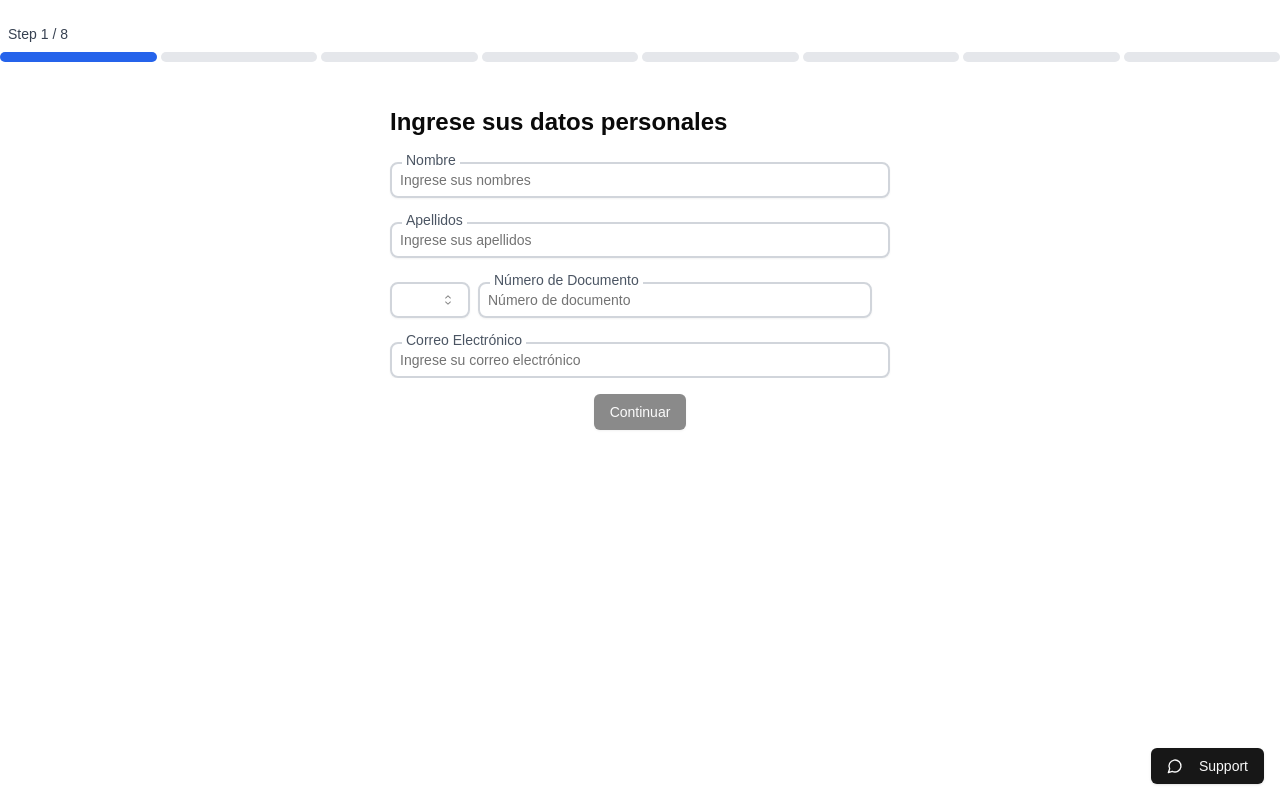
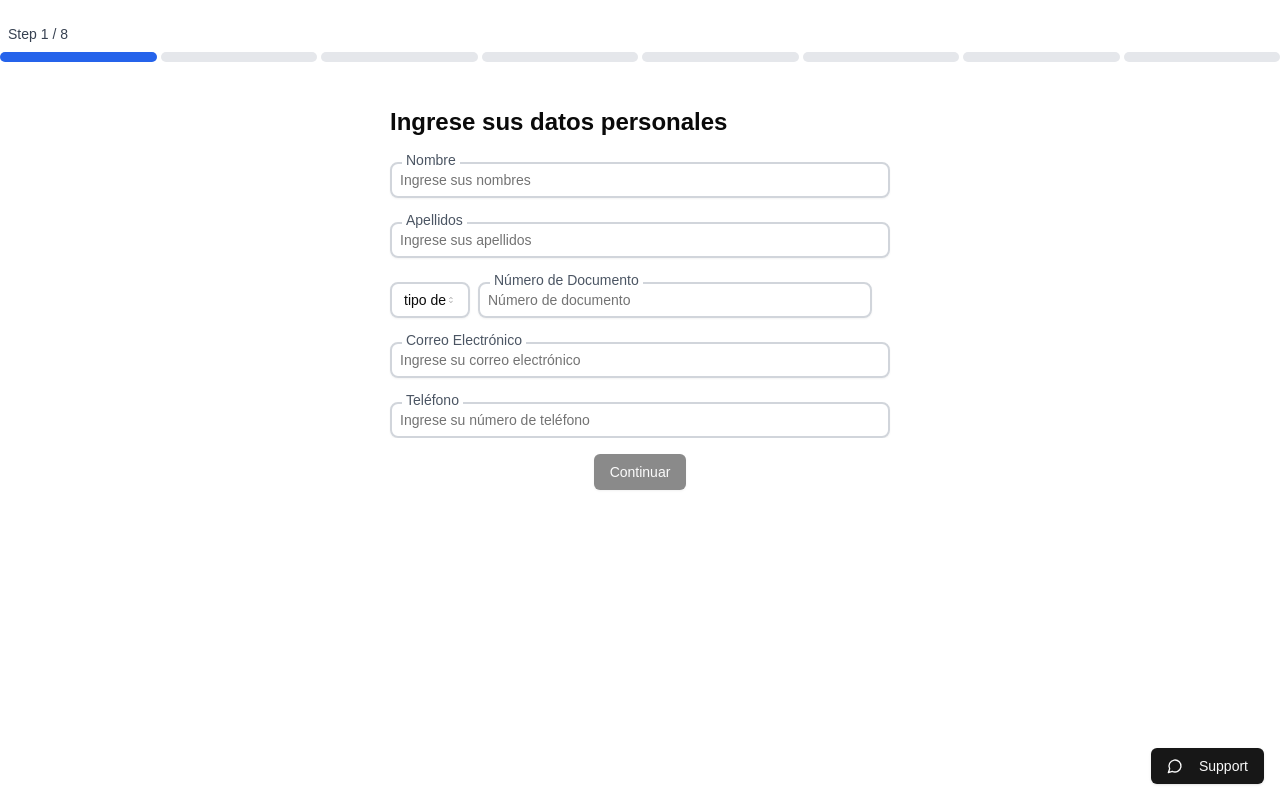
Before and after one commit to Rodvdev/nuo-next, a Next.js app: page / in a window 1280 px wide. Built offline with nearby package versions, Linux system fonts and the light colour scheme.

Commit message:
Doc placeholder

```diff
--- a/src/app/_steps/applicant-form.tsx
+++ b/src/app/_steps/applicant-form.tsx
@@ -32,6 +32,7 @@ export function ApplicantInformation({
       formData.documentNumber &&
       formData.applicantEmail &&
       isValidEmail(formData.applicantEmail) &&
+      isValidPhoneNumber(formData.applicantPhone) &&  // Ensure phone number is valid
       isValidDocumentNumber(formData.documentType, formData.documentNumber);
     setIsNextDisabled(!isFormValid);
   }, [formData, setIsNextDisabled]);
@@ -41,6 +42,13 @@ export function ApplicantInformation({
     if (!email) return false;
     const emailRegex = /^[^\s@]+@[^\s@]+\.[^\s@]+$/;
     return emailRegex.test(email);
+  };
+
+  // Function to validate the phone number format (numeric only)
+  const isValidPhoneNumber = (phone: string | undefined): boolean => {
+    if (!phone) return false;
+    const phoneRegex = /^[0-9]+$/;
+    return phoneRegex.test(phone);
   };
 
   // Function to validate the document number based on document type
@@ -69,8 +77,8 @@ export function ApplicantInformation({
 
   return (
     <div className="space-y-6 max-w-[500px] mx-auto mt-9">
+      <h1 className="text-2xl font-bold">Ingrese sus datos personales</h1>
 
-<h1 className="text-2xl font-bold">Ingrese sus datos personales</h1>
       {/* Nombre */}
       <div className="relative">
         <Label
@@ -113,11 +121,12 @@ export function ApplicantInformation({
           {/* Tipo de Documento */}
           <div className="relative flex-[0.2]" style={{ maxWidth: "80px" }}>
             <Select
+
               onValueChange={handleDocumentTypeChange}
               value={formData.documentType || ''}
             >
               <SelectTrigger id="documentType" className="border-2 border-gray-300 rounded-lg focus:border-blue-600">
-                <SelectValue />
+                <SelectValue placeholder="tipo de doc"  />
               </SelectTrigger>
               <SelectContent>
                 <SelectItem value="dni">DNI</SelectItem>
@@ -180,6 +189,28 @@ export function ApplicantInformation({
           <p className="text-red-500">Ingrese un correo válido (ej. nombre@ejemplo.com).</p>
         )}
       </div>
+
+      {/* Teléfono */}
+      <div className="relative">
+        <Label
+          htmlFor="applicantPhone"
+          className="absolute -top-3 left-3 bg-white px-1 text-sm text-gray-600 z-10"
+        >
+          Teléfono
+        </Label>
+        <Input
+          placeholder="Ingrese su número de teléfono"
+          id="applicantPhone"
+          type="tel"
+          maxLength={15}
+          value={formData.applicantPhone || ''}
+          onChange={(e) => handleInputChange('applicantPhone', e.target.value)}
+          className="border-2 border-gray-300 rounded-lg p-2 focus:border-blue-600 focus:outline-none"
+        />
+        {!isValidPhoneNumber(formData.applicantPhone) && formData.applicantPhone && (
+          <p className="text-red-500">Ingrese un número de teléfono válido.</p>
+        )}
+      </div>
     </div>
   );
 }
```
